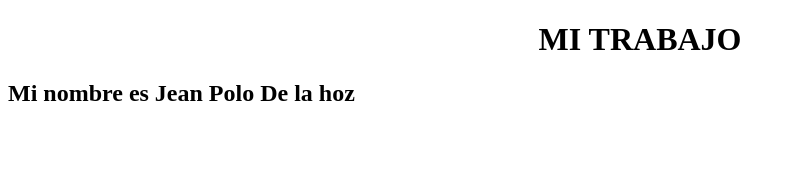
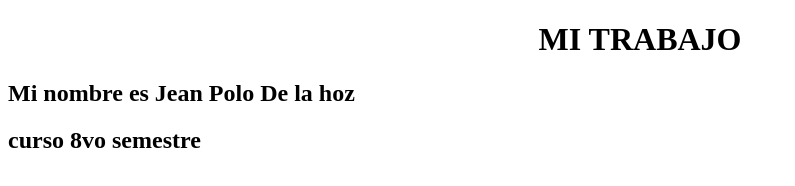
Before and after one commit to Jeanpolo1/BUENAS_PRACTICAS, a plain HTML site: page index.html in a window 1280 px wide. Shown: the whole page, without its empty margins (0-795 px from the left). Drawn offline with Linux system fonts and the light colour scheme.

Commit message:
commit de mi semestre

```diff
--- a/index.html
+++ b/index.html
@@ -8,5 +8,6 @@
 <body>
     <center><h1>MI TRABAJO </h1></center>
     <h2>Mi nombre es Jean Polo De la hoz</h2>
+    <h2>curso 8vo semestre</h2>
 </body>
 </html>
```
